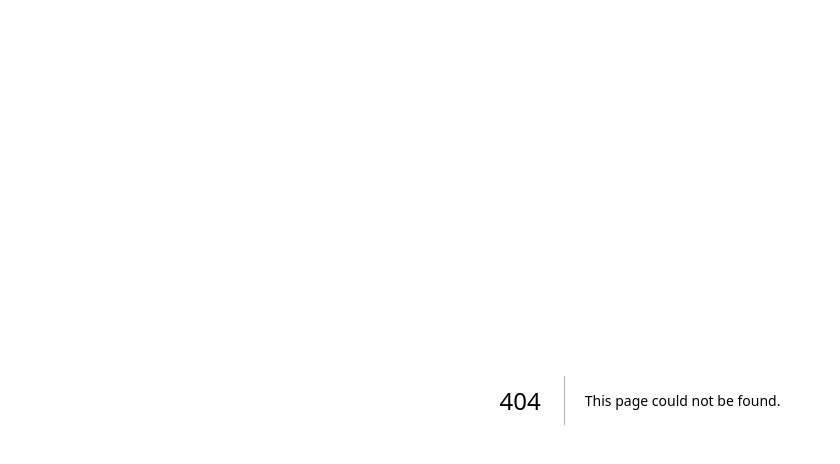
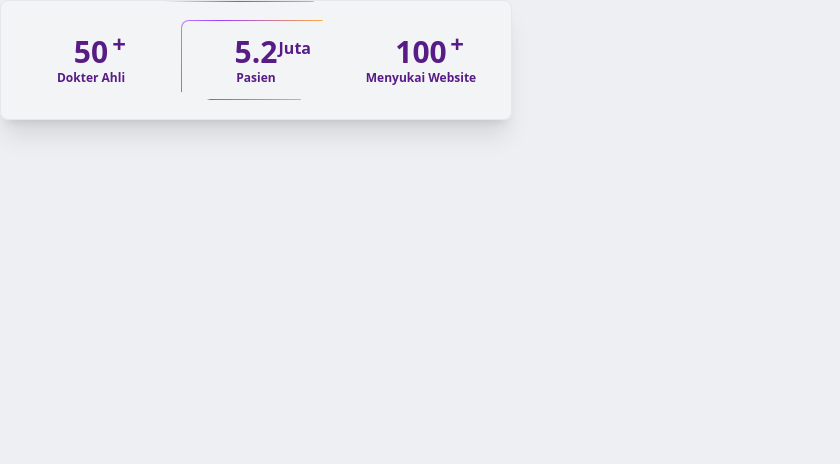
Before and after one commit to rhmtrizky/lorem-ipsum-project, a Next.js app: page /home/HomeLike in a window 1280 px wide. Before the commit this address had no page. Shown: the top 464 px of the page, without its empty margins (0-840 px from the left). Built offline with nearby package versions, Linux system fonts and the light colour scheme; what @nextui-org/react would draw is missing.

Commit message:
Home like

```diff
--- /dev/null
+++ b/src/components/magicui/animated-gradient-text.jsx
@@ -0,0 +1,18 @@
+import { cn } from "@/lib/utils";
+
+export default function AnimatedGradientText({
+  children,
+  className
+}) {
+  return (
+    (<div
+      className={cn(
+        "group relative mx-auto flex max-w-fit flex-row items-center justify-center rounded-2xl bg-white/40 px-4 py-1.5 text-sm font-medium shadow-[inset_0_-8px_10px_#8fdfff1f] backdrop-blur-sm transition-shadow duration-500 ease-out [--bg-size:300%] hover:shadow-[inset_0_-5px_10px_#8fdfff3f] dark:bg-black/40",
+        className
+      )}>
+      <div
+        className={`absolute inset-0 block h-full w-full animate-gradient bg-gradient-to-r from-[#ffaa40]/50 via-[#9c40ff]/50 to-[#ffaa40]/50 bg-[length:var(--bg-size)_100%] p-[1px] ![mask-composite:subtract] [border-radius:inherit] [mask:linear-gradient(#fff_0_0)_content-box,linear-gradient(#fff_0_0)]`} />
+      {children}
+    </div>)
+  );
+}
--- /dev/null
+++ b/src/components/magicui/border-beam.jsx
@@ -0,0 +1,35 @@
+import { cn } from "@/lib/utils";
+
+export const BorderBeam = ({
+  className,
+  size = 200,
+  duration = 15,
+  anchor = 90,
+  borderWidth = 1.5,
+  colorFrom = "#ffaa40",
+  colorTo = "#9c40ff",
+  delay = 0
+}) => {
+  return (
+    (<div
+      style={
+        {
+          "--size": size,
+          "--duration": duration,
+          "--anchor": anchor,
+          "--border-width": borderWidth,
+          "--color-from": colorFrom,
+          "--color-to": colorTo,
+          "--delay": `-${delay}s`
+        }
+      }
+      className={cn(
+        "pointer-events-none absolute inset-0 rounded-[inherit] [border:calc(var(--border-width)*1px)_solid_transparent]",
+        // mask styles
+        "![mask-clip:padding-box,border-box] ![mask-composite:intersect] [mask:linear-gradient(transparent,transparent),linear-gradient(white,white)]",
+        // pseudo styles
+        "after:absolute after:aspect-square after:w-[calc(var(--size)*1px)] after:animate-border-beam after:[animation-delay:var(--delay)] after:[background:linear-gradient(to_left,var(--color-from),var(--color-to),transparent)] after:[offset-anchor:calc(var(--anchor)*1%)_50%] after:[offset-path:rect(0_auto_auto_0_round_calc(var(--size)*1px))]",
+        className
+      )} />)
+  );
+};
--- /dev/null
+++ b/src/lib/utils.js
@@ -0,0 +1,6 @@
+import { clsx } from "clsx"
+import { twMerge } from "tailwind-merge"
+
+export function cn(...inputs) {
+  return twMerge(clsx(inputs))
+}
--- /dev/null
+++ b/src/pages/home/HomeLike.jsx
@@ -0,0 +1,34 @@
+import { BorderBeam } from '@/components/magicui/border-beam'
+import React from 'react'
+
+export default function HomeLike() {
+    return (
+        <div className="  relative bg-blur bg-[#ffffff49] h-[120px] w-[40%] flex flex-col items-center justify-center overflow-hidden rounded-lg border bg-background md:shadow-xl">
+            <div className="flex justify-evenly w-full ">
+                <div className='flex  flex-col items-center justify-center relative bg-purpl-950 w-[150px] h-[80px] rounded-lg text-purple-900' >
+                    <div className=' ' >
+                        <p className='text-end absolute right-10 top-2 font-extrabold text-2xl font-sans' >+</p>
+                        <p className='font-extrabold text-3xl font-sans' >50</p>
+                    </div>
+                    <p className='text-xs font-semibold text-center ' >Dokter Ahli</p>
+                </div>
+                <div className='flex  flex-col items-center justify-center relative bg-purpl-950 w-[150px] h-[80px] rounded-lg text-purple-900' >
+                    <div className=' ' >
+                        <p className='text-end absolute right-5 top-4 font-semibold text- font-sans' >Juta</p>
+                        <p className='font-extrabold text-3xl font-sans' >5.2</p>
+                    </div>
+                    <p className='text-xs font-semibold text-center ' >Pasien</p>
+                    <BorderBeam size={200} duration={12} delay={9} />
+                </div>
+                <div className='flex  flex-col items-center justify-center relative bg-purpl-950 w-[150px] h-[80px] rounded-lg text-purple-900' >
+                    <div className=' ' >
+                        <p className='text-end absolute right-8 top-2 font-extrabold text-2xl font-sans' >+</p>
+                        <p className='font-extrabold text-3xl font-sans' >100</p>
+                    </div>
+                    <p className='text-xs font-semibold text-center ' >Menyukai Website</p>
+                </div>
+            </div>
+            <BorderBeam size={150} duration={12} delay={9} />
+        </div>
+    )
+}
--- a/src/pages/home/HomeMain.jsx
+++ b/src/pages/home/HomeMain.jsx
@@ -5,6 +5,7 @@ import HomePoli from './HomePoli'
 import HomeHelp from './HomeHelp'
 import React from 'react'
 import PoliCard from '@/components/ui/Card/PoliCard'
+import HomeLike from './HomeLike'
 
 export default function HomeMain() {
   const { scrollYProgress } = useScroll()
@@ -21,12 +22,15 @@ export default function HomeMain() {
       </section>
       <motion.section
         // style={{ boxShadow: shadow }}
-        className='flex justify-center min-h-[60vh] mt-12'
+        className='flex justify-center min-h-[60vh] mt-2'
       >
         <div className='w-full flex justify-center' >
           <HomeHelp />
         </div>
       </motion.section>
+      <section className='flex justify-center p-5' >
+        <HomeLike/>
+      </section>
     </>
   )
 }
--- a/tailwind.config.js
+++ b/tailwind.config.js
@@ -1,33 +1,34 @@
 /** @type {import('tailwindcss').Config} */
 module.exports = {
-  content: ['./src/pages/**/*.{js,ts,jsx,tsx,mdx}', './src/components/**/*.{js,ts,jsx,tsx,mdx}', './src/app/**/*.{js,ts,jsx,tsx,mdx}', './node_modules/@nextui-org/theme/dist/**/*.{js,ts,jsx,tsx}'],
+  content: [
+    './src/pages/**/*.{js,ts,jsx,tsx,mdx}',
+    './src/components/**/*.{js,ts,jsx,tsx,mdx}',
+    './src/app/**/*.{js,ts,jsx,tsx,mdx}',
+    './node_modules/@nextui-org/theme/dist/**/*.{js,ts,jsx,tsx}',
+  ],
   theme: {
     extend: {
+      animation: {
+        "border-beam": "border-beam 12s infinite linear",
+        "gradient": "gradient 8s linear infinite",
+      },
+      keyframes: {
+        "border-beam": {
+          "100%": {
+            "offset-distance": "100%",
+          },
+        },
+        "gradient": {
+          to: {
+            backgroundPosition: "200% 0", // Menggunakan nilai konkret untuk backgroundPosition
+          },
+        },
+      },
       backgroundImage: {
         'gradient-radial': 'radial-gradient(var(--tw-gradient-stops))',
         'gradient-conic': 'conic-gradient(from 180deg at 50% 50%, var(--tw-gradient-stops))',
       },
     },
-    // colors: {
-    //   color: {
-    //     primary: '#F6F6EE',
-    //     white: '#FFFFFF',
-    //     yellow: '#B9D13D',
-    //     green: '#1BDA38',
-    //     orange: '#FF8A41',
-    //     secondary: '#393e46',
-    //     dark: '#2A2F37',
-    //     red: '#C97B5A',
-    //     gray: '#D4D4D4',
-    //     gray2: '#ADADAD',
-    //     blue: '#1789FC',
-    //     transparant: 'rgba(0, 0, 0, 0.5)',
-    //     input: '#E4E4E4',
-    //     pink: '#DCA8A3',
-    //     textPink: '#9A9090',
-    //     cream: '#EBEBDF',
-    //   },
-    // },
   },
   plugins: [],
 };
```
Also changed, not shown: package.json (+7 -2 lines), components.json (added), 1 other file (tests, documents, lock files or other folders).
